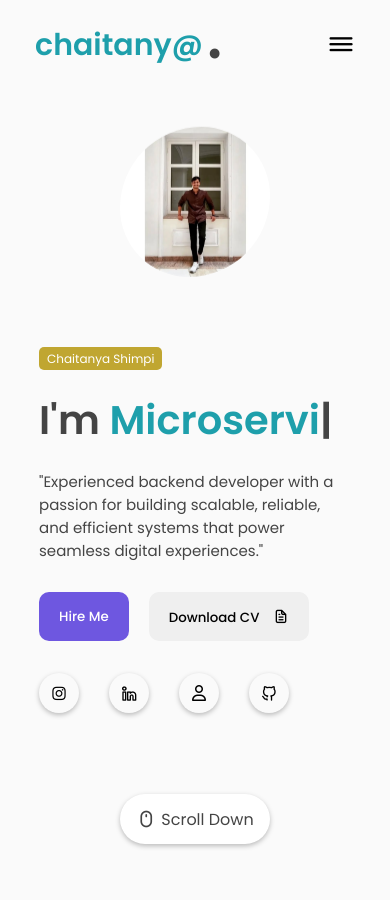
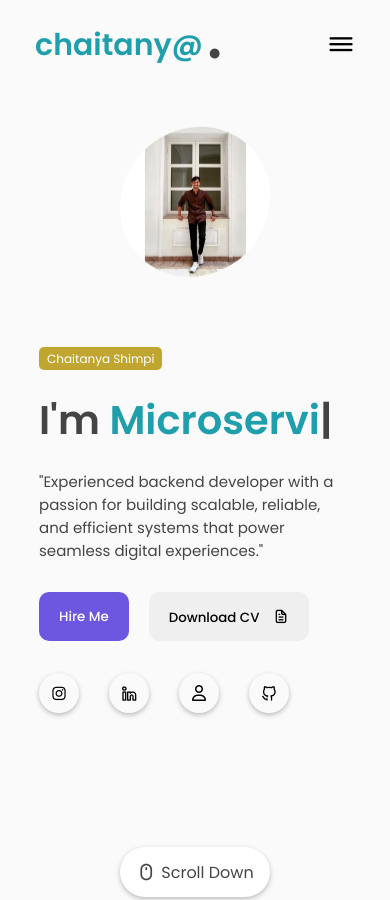
Before and after one commit to chaitshimpi/myPortpolio, a plain HTML site: page index.html in a window 390 px wide. Shown: the top 900 px of the page. Drawn offline with nearby package versions, Linux system fonts and the light colour scheme.

Commit message:
Update style.css

```diff
--- a/style.css
+++ b/style.css
@@ -718,6 +718,10 @@ footer{
     .col{
         flex-wrap: wrap;
     }
+
+    .scroll-btn{
+        bottom: -53px;
+    }
 }
 
 @media only screen and (max-width: 540px){
```
